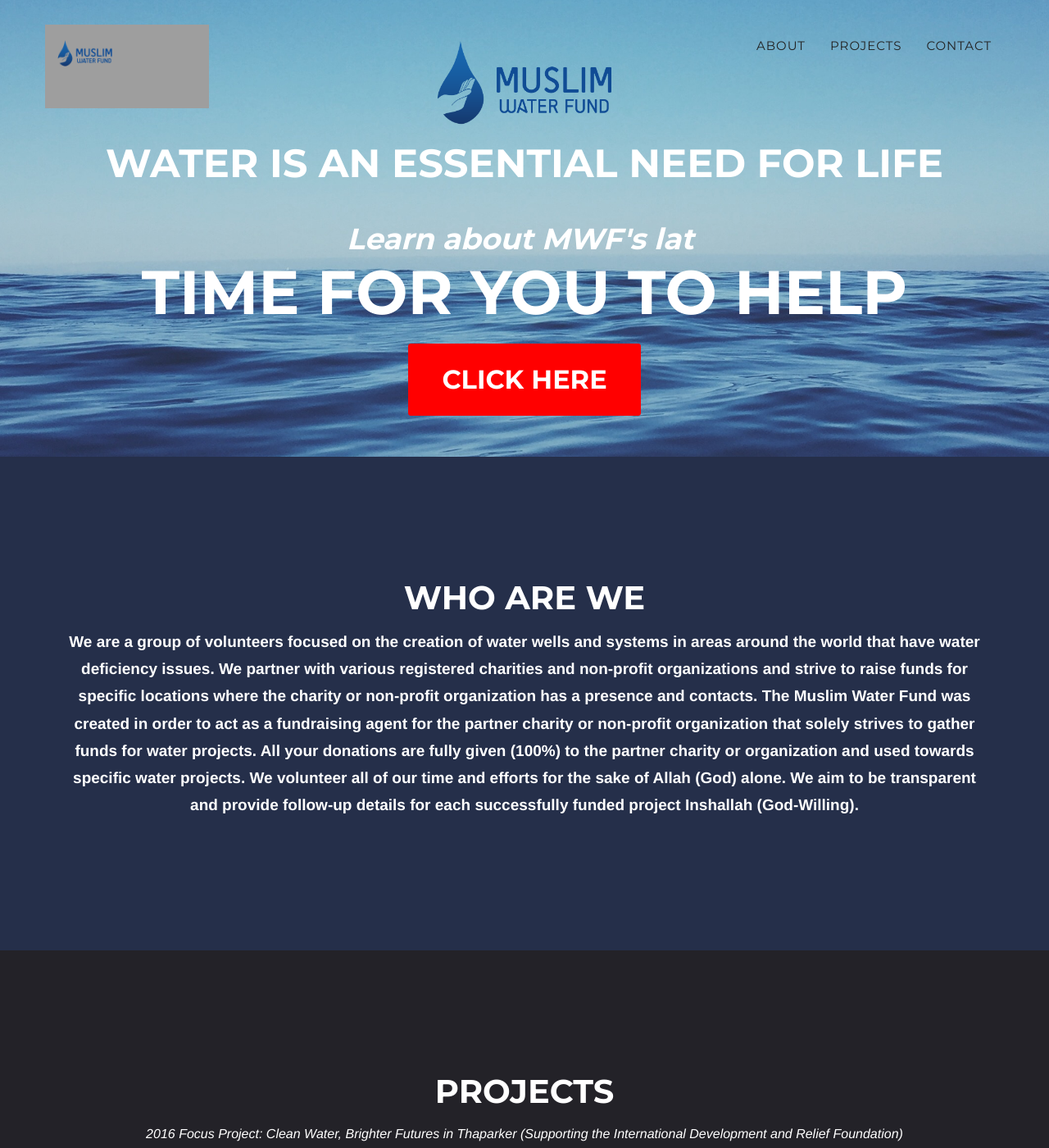
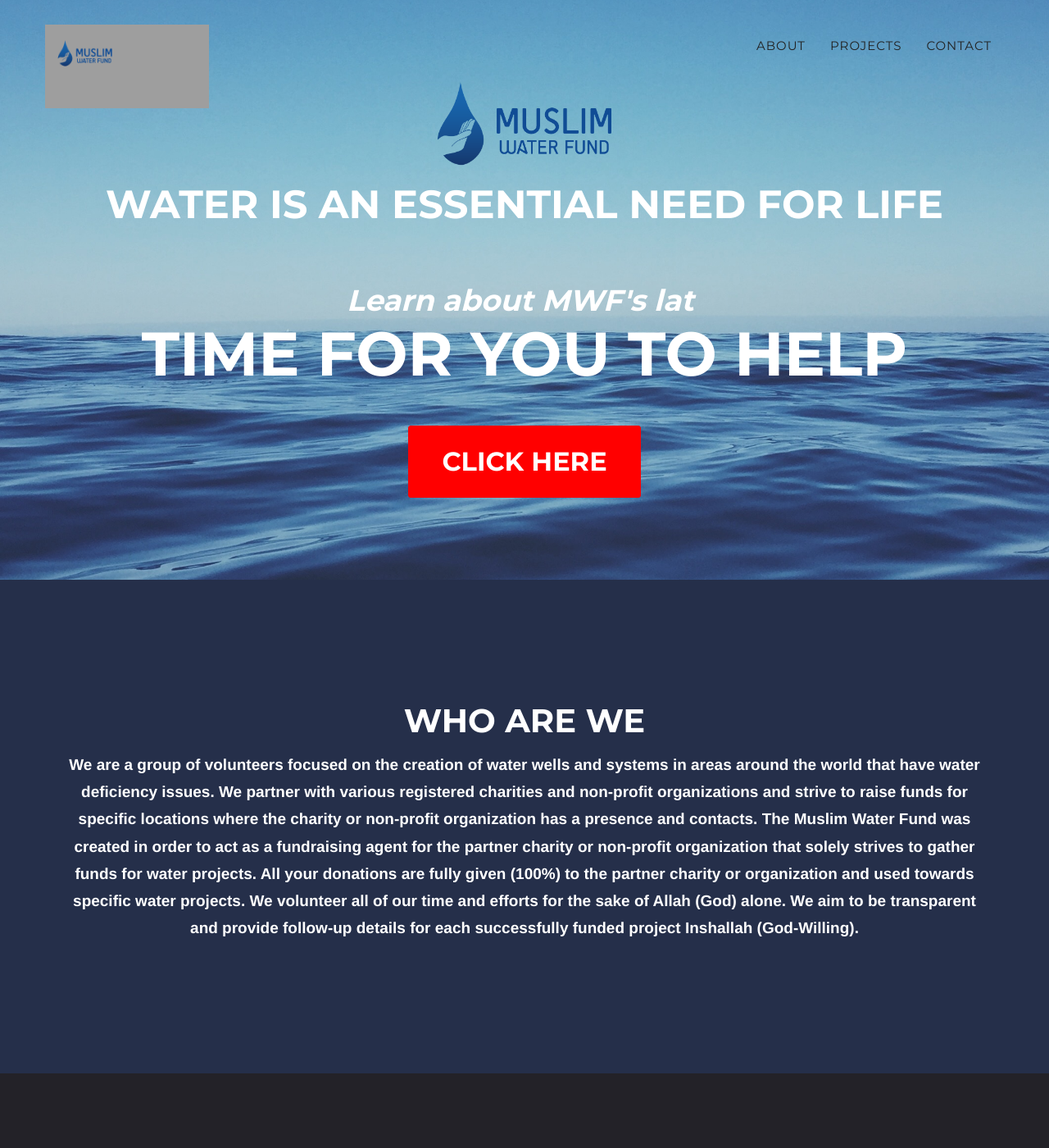
Before and after one commit to mwfgithub/mwfgithub.github.io, a Jekyll site: the page built from index.html, in a window 1280 px wide and 1400 px high. Shown: the whole window at 82% size. Built offline with Jekyll 4.4.1, drawn with Linux system fonts in a browser that asks for light colours; some web fonts are replaced; grey boxes are pictures that could not be loaded.

Commit message:
Updated agency.css

```diff
--- a/_includes/css/agency.css
+++ b/_includes/css/agency.css
@@ -357,8 +357,8 @@ header .intro-text .intro-heading {
 
 @media(min-width:768px) {
     header .intro-text {
-        padding-top: 50px;
-        padding-bottom: 50px;
+        padding-top: 100px;
+        padding-bottom: 100px;
     }
 
     header .intro-text .intro-lead-in {
@@ -370,7 +370,7 @@ header .intro-text .intro-heading {
     }
 
     header .intro-text .intro-heading {
-        margin-bottom: 25px;
+        margin-bottom: 50px;
         text-transform: uppercase;
         font-family: Montserrat,"Helvetica Neue",Helvetica,Arial,sans-serif;
         font-size: 75px;
```
